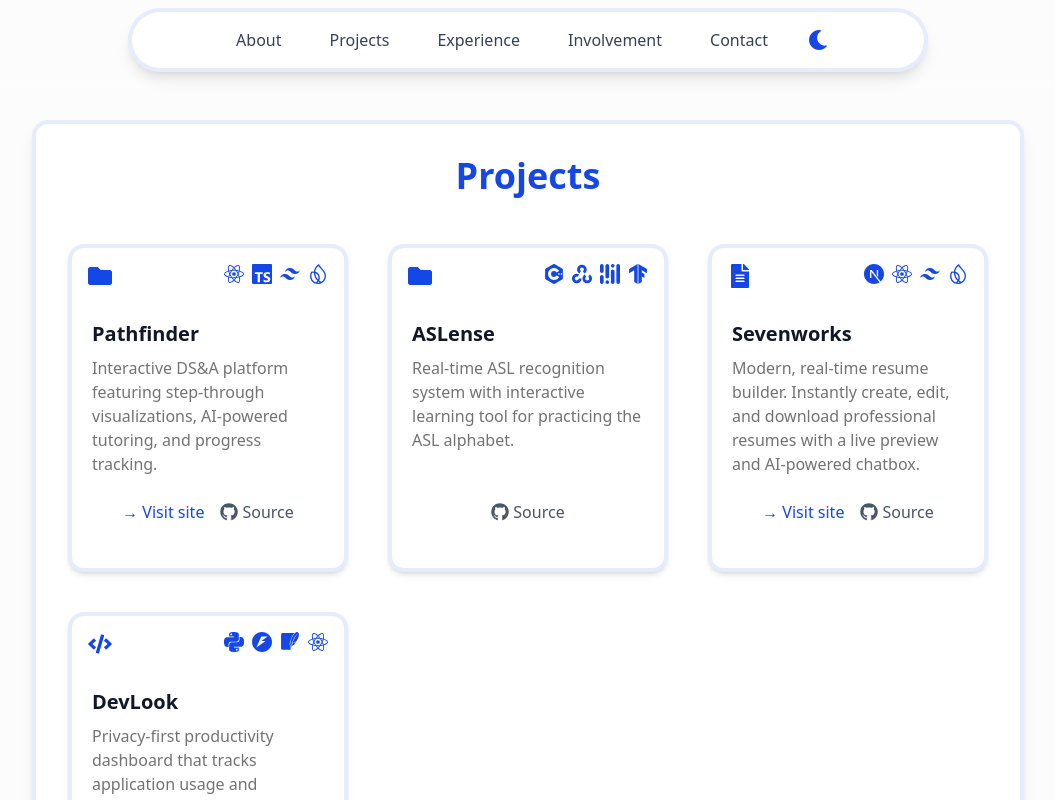
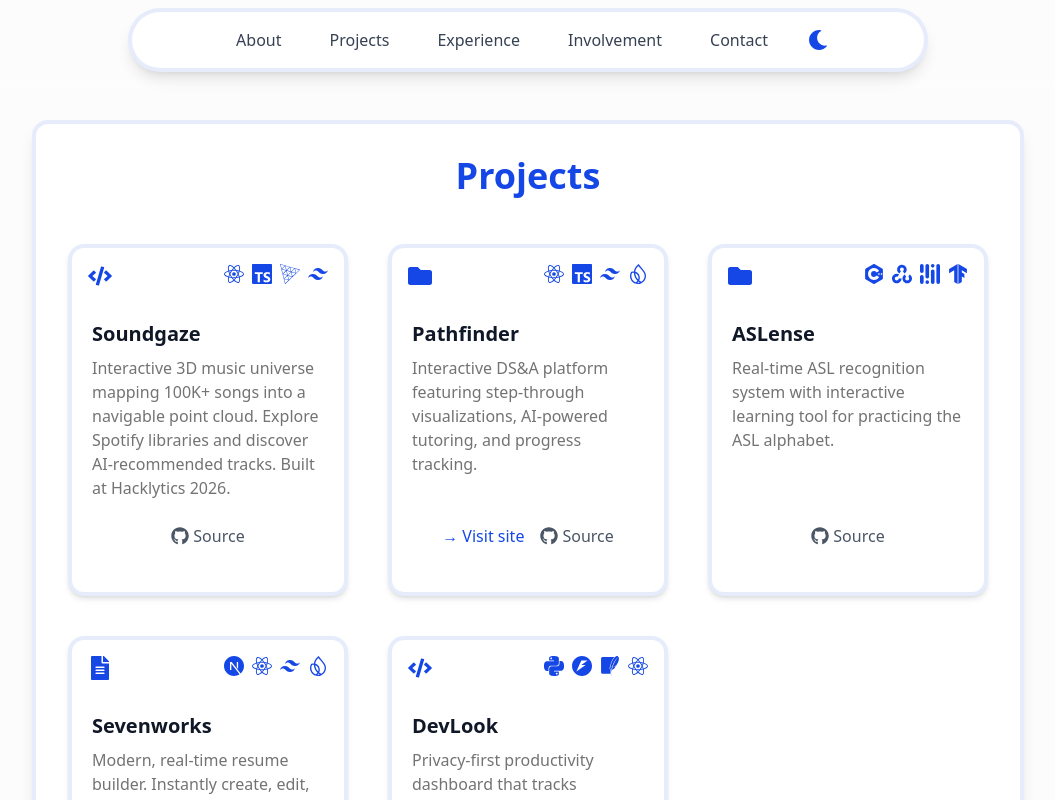
Before and after one commit to lestermartinn/Portfolio, a Next.js app: page /projects in a window 1280 px wide. Shown: the top 800 px of the page, without its empty margins (112-1167 px from the left). Built offline with nearby package versions, Linux system fonts and the light colour scheme.

Commit message:
Add Hacklytics project

```diff
--- a/src/components/Experience.tsx
+++ b/src/components/Experience.tsx
@@ -23,7 +23,7 @@ const experienceData = [
     title: "Software Engineer Intern",
     date: "Jan. 2026 - Present",
     location: "Atlanta, GA",
-    description: "Created geospatial analysis methodology using Python and GIS libraries to measure Atlantaresidents' proximity to fresh food access points, integrating 4 datasets to track progress toward 2030 goal of 100\% coverage within 1/2 mile.",
+    description: "Created geospatial analysis methodology with AI.Data Lab using Python and GIS libraries to measure Atlanta residents' proximity to fresh food access points, integrating 4 datasets to track progress toward 2030 goal of 100\% coverage within 1/2 mile.",
     logo: "/investatlanta_logo.jpg",
   },
 
--- a/src/components/Projects.tsx
+++ b/src/components/Projects.tsx
@@ -4,7 +4,7 @@
 import { Card, CardContent } from "@/components/ui/card"
 import { FaGithub } from "react-icons/fa";
 import { FaFolder, FaFileAlt, FaCode } from "react-icons/fa";
-import { SiNextdotjs, SiReact, SiTailwindcss, SiFirebase, SiPython, SiFastapi, SiSqlite, SiCplusplus, SiOpencv, SiTensorflow, SiTypescript } from "react-icons/si";
+import { SiNextdotjs, SiReact, SiTailwindcss, SiFirebase, SiPython, SiFastapi, SiSqlite, SiCplusplus, SiOpencv, SiTensorflow, SiTypescript, SiThreedotjs } from "react-icons/si";
 import { SiMediapipe } from "react-icons/si";
 
 export default function Projects() {
@@ -14,7 +14,45 @@ export default function Projects() {
         <div className="w-full p-4 md:p-8 rounded-2xl border-4 border-blue-700/10 dark:border-blue-700/20 shadow-lg bg-white dark:bg-gray-800">
           <h2 className="text-3xl md:text-4xl font-extrabold mb-8 md:mb-12 text-center text-blue-700">Projects</h2>
           <div className="grid gap-6 md:gap-10 grid-cols-1 md:grid-cols-2 lg:grid-cols-3 mx-auto justify-items-center">
-            {/*Project 0 */}
+            {/* Project 0 - Soundgaze */}
+            <Card className="w-full max-w-sm rounded-2xl shadow-md bg-white dark:bg-gray-800 flex flex-col justify-between h-full relative transition-all duration-300 hover:scale-105 hover:shadow-xl border-4 border-blue-700/10 hover:border-blue-700/30 group">
+              <div className="absolute top-4 left-4 text-blue-700">
+                <FaCode size={24} />
+              </div>
+              <div className="absolute top-4 right-4 flex flex-wrap gap-2 text-blue-700">
+                <SiReact size={20} title="React" />
+                <SiTypescript size={20} title="TypeScript" />
+                <SiThreedotjs size={20} title="Three.js" />
+                <SiTailwindcss size={20} title="Tailwind CSS" />
+              </div>
+              <CardContent className="p-4 md:p-5 flex flex-col h-full pt-16 md:pt-12">
+                <h3 className="text-xl font-bold mb-2 text-gray-900 dark:text-gray-100 group-hover:text-blue-700 transition-colors duration-300">Soundgaze</h3>
+                <p className="text-muted-foreground dark:text-gray-300 mb-6">
+                  Interactive 3D music universe mapping 100K+ songs into a navigable point cloud. Explore Spotify libraries and discover AI-recommended tracks. Built at Hacklytics 2026.
+                </p>
+                <div className="mt-auto flex justify-center gap-4">
+                  {/* <a
+                    href="#"
+                    className="text-blue-700 font-medium hover:underline"
+                    target="_blank"
+                    rel="noopener noreferrer"
+                  >
+                    → Visit site
+                  </a> */}
+                  <a
+                    href="https://github.com/lestermartinn/Soundgaze"
+                    className="text-gray-600 dark:text-gray-300 font-medium hover:underline flex items-center gap-1"
+                    target="_blank"
+                    rel="noopener noreferrer"
+                    aria-label="GitHub Source"
+                  >
+                    <FaGithub size={18} /> Source
+                  </a>
+                </div>
+              </CardContent>
+            </Card>
+
+            {/* Project 1 - Pathfinder */}
             <Card className="w-full max-w-sm rounded-2xl shadow-md bg-white dark:bg-gray-800 flex flex-col justify-between h-full relative transition-all duration-300 hover:scale-105 hover:shadow-xl border-4 border-blue-700/10 hover:border-blue-700/30 group">
               <div className="absolute top-4 left-4 text-blue-700">
                 <FaFolder size={24} />
```
